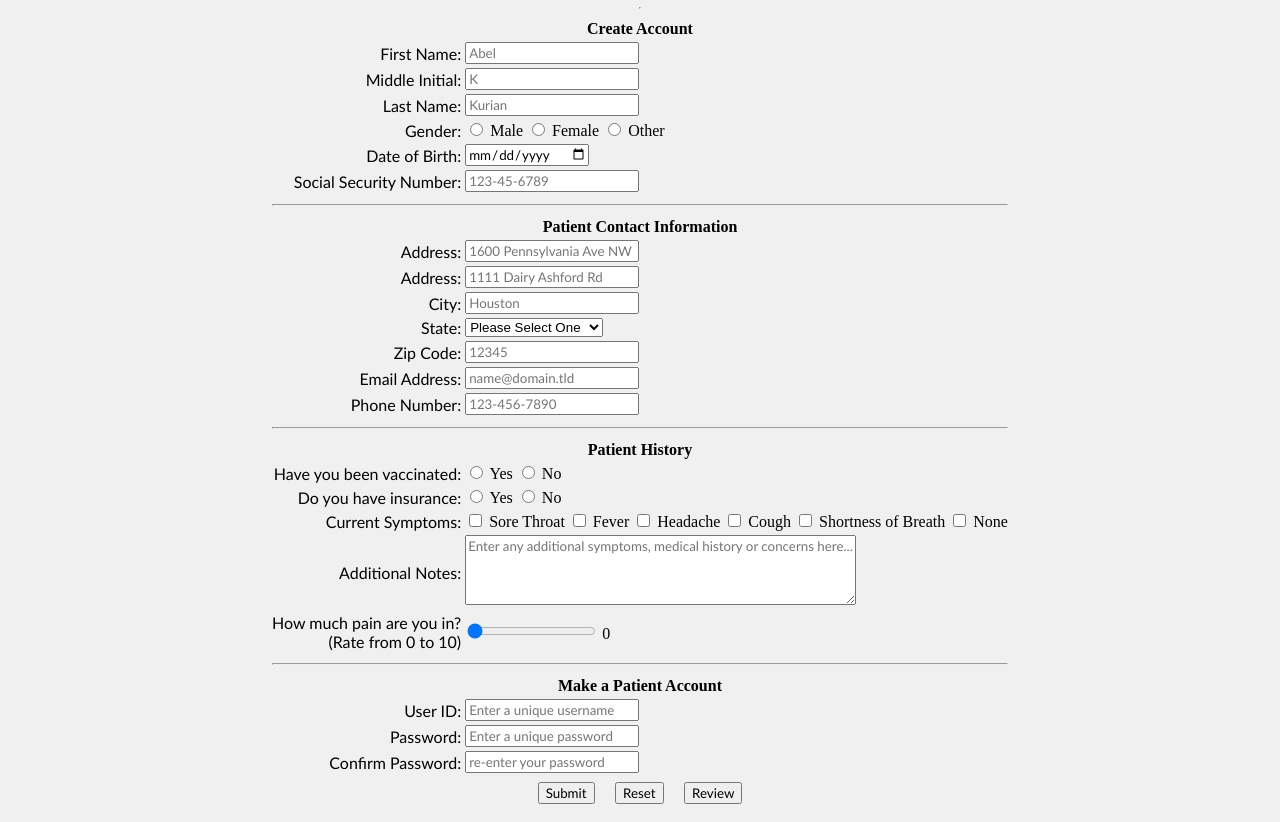
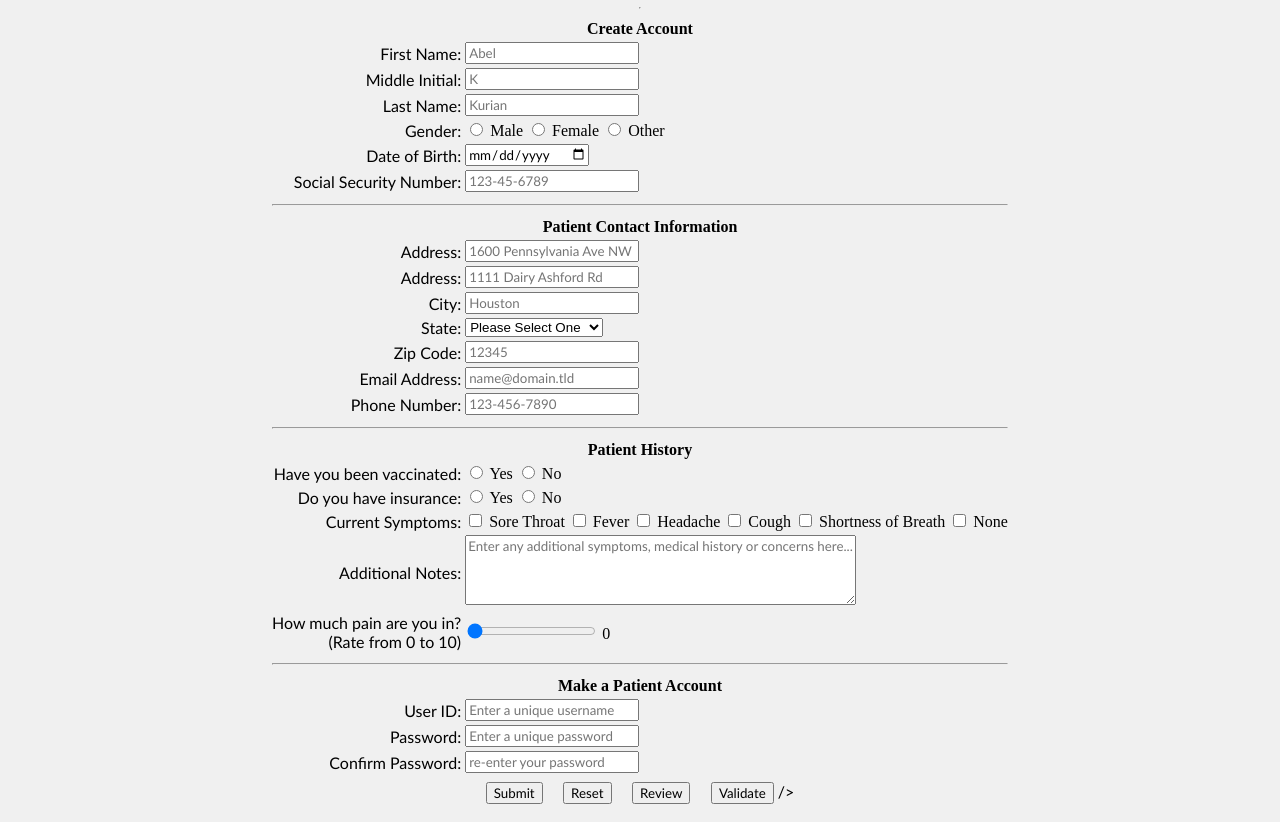
Before and after one commit to Abel422/Homework3, a plain HTML site: page index.html in a window 1280 px wide. Shown: the part 127-949 px from the top of the page. Drawn offline with Linux system fonts and the light colour scheme.

Commit message:
Add files via upload

```diff
--- a/index.html
+++ b/index.html
@@ -431,13 +431,14 @@
 <tr>
     <td class="td1" colspan="4">
         <center>
-            <input type="submit" name="submit" id="submit">
-            &nbsp;&nbsp;&nbsp;
-            <input type="reset" name="reset" id="reset">
-            &nbsp;&nbsp;&nbsp;
-            <input type="button" name="review" id="review" value="Review" onclick="reviewInput()"
-            &nbsp;&nbsp;&nbsp;
-            <input type="button" name="validate" id="validate" value="Validate" onclick="validateForm()"
+
+<input type="submit" name="submit" id="submit">
+&nbsp;&nbsp;&nbsp;
+<input type="reset" name="reset" id="reset">
+&nbsp;&nbsp;&nbsp;
+<input type="button" name="review" id="review" value="Review" onclick="reviewInput()" />
+&nbsp;&nbsp;&nbsp;
+<input type="button" name="validate" id="validate" value="Validate" onclick="validateForm()" />
 
             />
         </center>
```
